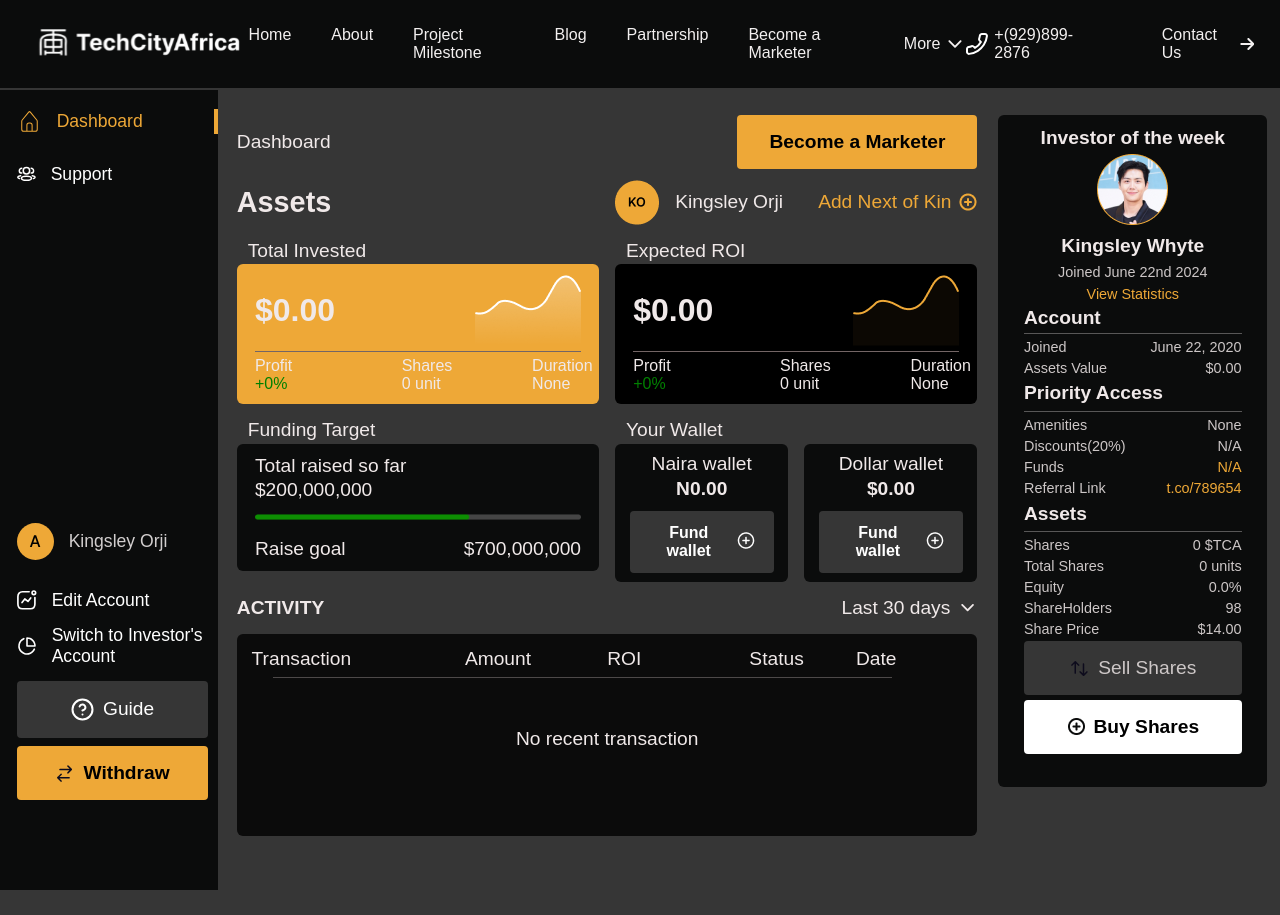
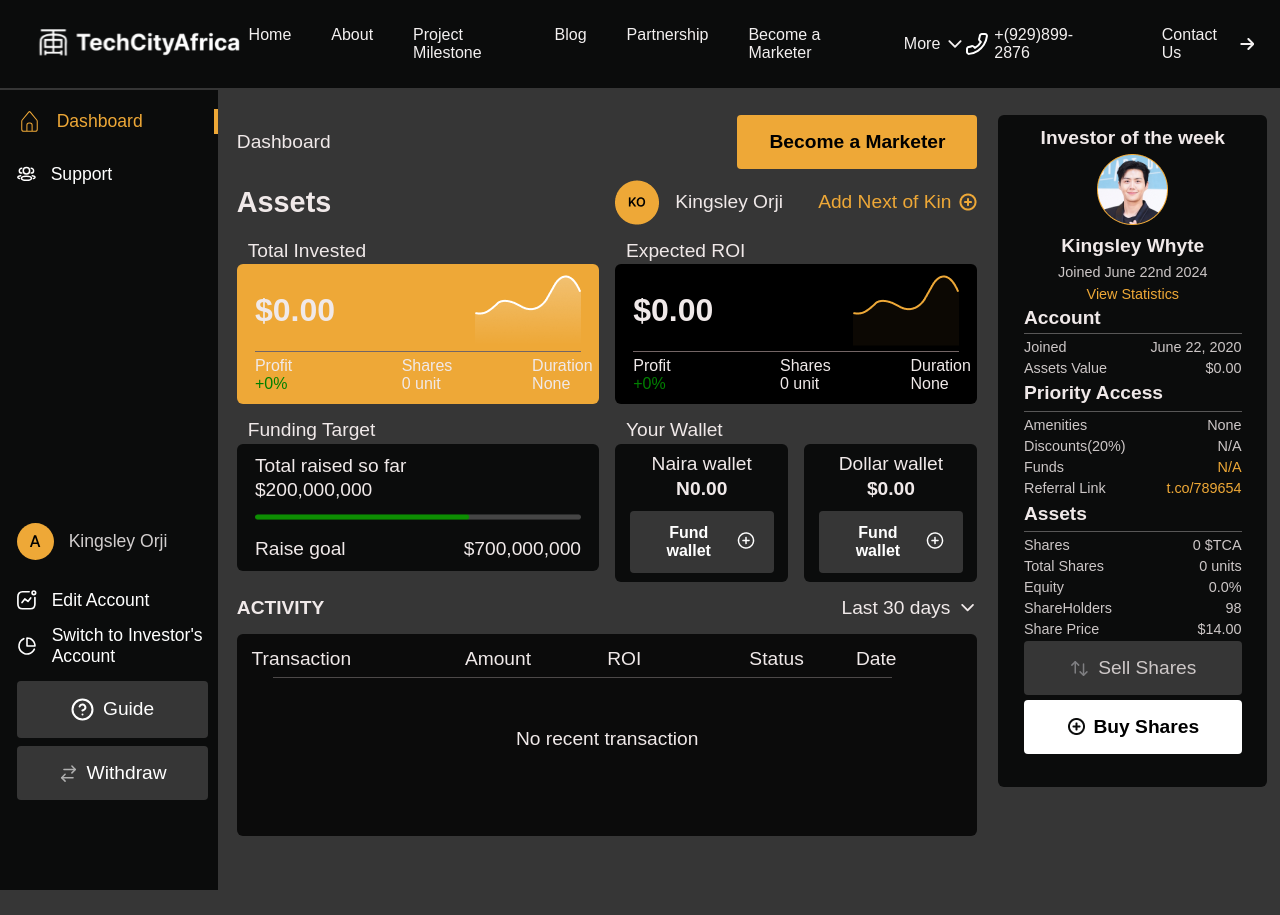
Before and after one commit to onyinyechi-okeke/TechCity, a React (Vite) app: page /InvestorDashboard in a window 1280 px wide. Built offline with nearby package versions, Linux system fonts and the light colour scheme.

Commit message:
last commit fo now, built up to two dashboards

```diff
--- a/src/Components/Buttons/InvestorButton.jsx
+++ b/src/Components/Buttons/InvestorButton.jsx
@@ -1,6 +1,6 @@
 import React from 'react'
 import addblack from '../../assets/add-black.png'
-import sell from '../../assets/sell.png'
+import sell from '../../assets/sell-inactive.svg'
 import './Button.css'
 
 function InvestorButton() {
--- a/src/Pages/Dashboards/SideBar.jsx
+++ b/src/Pages/Dashboards/SideBar.jsx
@@ -2,7 +2,7 @@
 import user from '../../assets/User.svg'
 import help from '../../assets/help-circle.svg'
 import hero from '../../assets/hero2.svg'
-import withdraw from '../../assets/withdraw.png'
+import withdraw from '../../assets/withdraw-inactive.svg'
 import { CiHome } from "react-icons/ci";
 
 function SideBar({navItems}) {
@@ -41,7 +41,7 @@
 
           <div className='sidebar-buttondiv'>
             <button style={{width: '95%'}}><img src={help} alt='an icon' />Guide</button>
-            <button style={{backgroundColor: ' #EEA837', color: 'black', fontWeight: '600', marginTop: '4%', width: '95%'}}>
+            <button style={{  marginTop: '4%', width: '95%'}}>
               <img src={withdraw} alt='an icon' />Withdraw</button>
             </div>
             </div>
```
Also changed, not shown: src/assets/sell-inactive.svg (added), src/assets/withdraw-inactive.svg (added).
